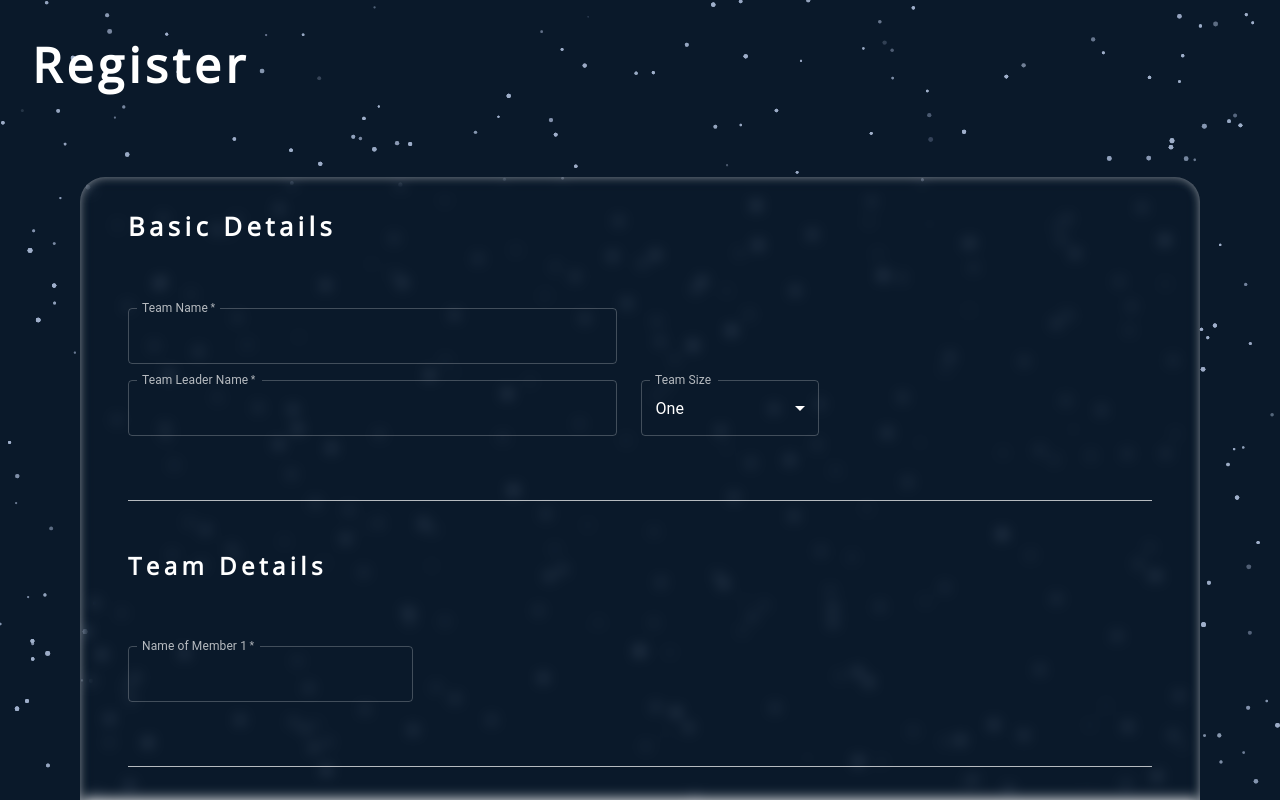
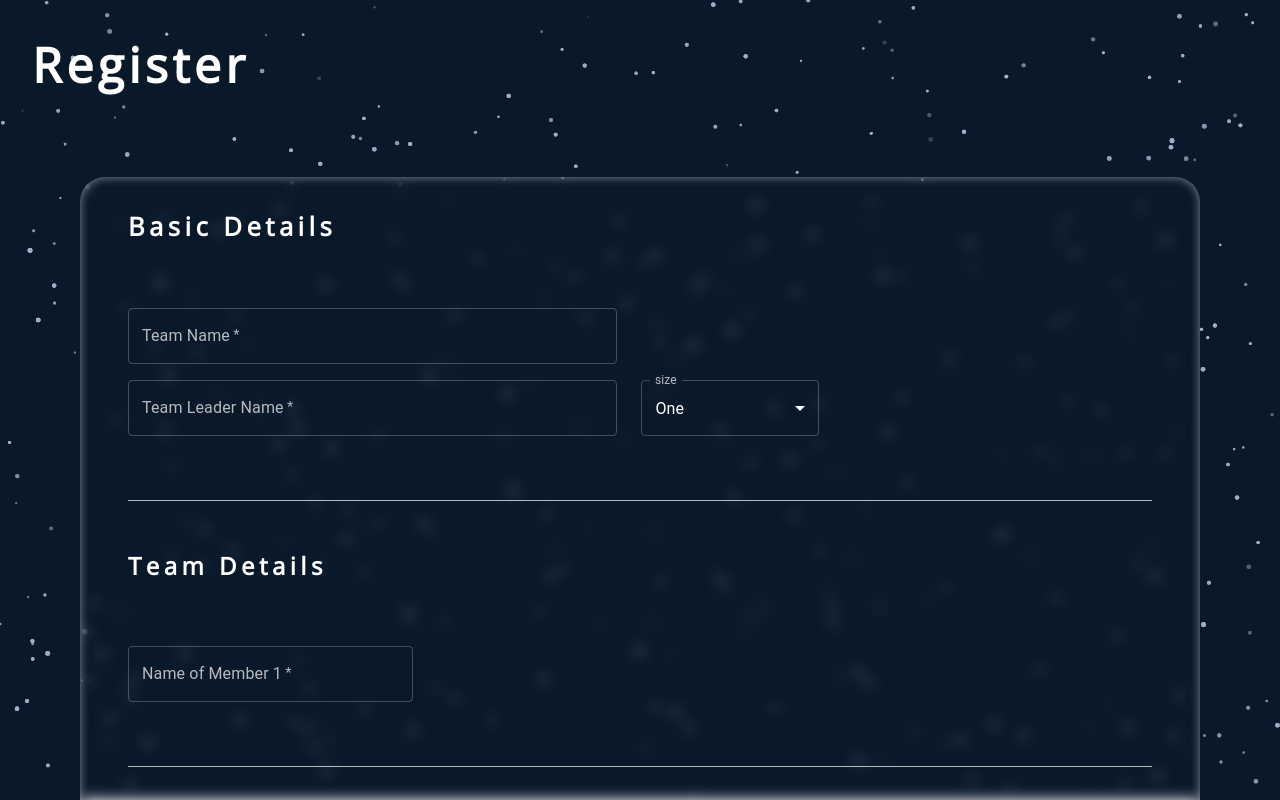
Before and after one commit to rakzool/d2d_frontend, a React (Create React App) app: page /register in a window 1280 px wide. Shown: the top 800 px of the page. Built offline with nearby package versions, Linux system fonts and the light colour scheme; a web font is replaced by a local one.

Commit message:
Register component Update

```diff
--- a/public/index.html
+++ b/public/index.html
@@ -10,34 +10,14 @@
       content="Web site created using create-react-app"
     />
     <link rel="apple-touch-icon" href="%PUBLIC_URL%/logo192.png" />
-    <!--
-      manifest.json provides metadata used when your web app is installed on a
-      user's mobile device or desktop. See https://developers.google.com/web/fundamentals/web-app-manifest/
-    -->
+
     <link rel="manifest" href="%PUBLIC_URL%/manifest.json" />
-    <!--
-      Notice the use of %PUBLIC_URL% in the tags above.
-      It will be replaced with the URL of the `public` folder during the build.
-      Only files inside the `public` folder can be referenced from the HTML.
 
-      Unlike "/favicon.ico" or "favicon.ico", "%PUBLIC_URL%/favicon.ico" will
-      work correctly both with client-side routing and a non-root public URL.
-      Learn how to configure a non-root public URL by running `npm run build`.
-    -->
-    <title>React App</title>
+    <title>Dare2dev</title>
   </head>
   <body>
     <noscript>You need to enable JavaScript to run this app.</noscript>
     <div id="root"></div>
-    <!--
-      This HTML file is a template.
-      If you open it directly in the browser, you will see an empty page.
 
-      You can add webfonts, meta tags, or analytics to this file.
-      The build step will place the bundled scripts into the <body> tag.
-
-      To begin the development, run `npm start` or `yarn start`.
-      To create a production bundle, use `npm run build` or `yarn build`.
-    -->
   </body>
 </html>
--- a/src/pages/LoginPage/loginPageDialog.component.jsx
+++ b/src/pages/LoginPage/loginPageDialog.component.jsx
@@ -38,7 +38,7 @@ export default function LoginPageDialog() {
   const handelSubmit = (event) => {
     event.preventDefault();
     console.log(user);
-    userLogin(user.email,user.password);
+    userLogin(user.email, user.password);
     setUser({
       email: "",
       password: "",
@@ -125,7 +125,7 @@ export default function LoginPageDialog() {
         </form>
 
         <div className={Styles.RegisterArea}>
-          Don't have an account ?{" "}
+          Don't have an account ?
           <span>
             <Link to="/register">Register Here</Link>
           </span>
--- a/src/pages/RegisterPage/RegisterPage.component.jsx
+++ b/src/pages/RegisterPage/RegisterPage.component.jsx
@@ -6,7 +6,6 @@ import TextField from "@mui/material/TextField";
 import MenuItem from "@mui/material/MenuItem";
 import Box from "@mui/material/Box";
 import { Button } from "@mui/material";
-
 
 export default function RegisterPage() {
   const teamSize = [
@@ -27,20 +26,23 @@ export default function RegisterPage() {
       label: "Four",
     },
   ];
+const [tSize,settSize] = useState(1);
 
-  const [teamdata, setTeamData] = useState({
+  const [credentials, setCredentials] = useState({
+    userName: "",
+    password: "",
+    size: "",
+    data: {
       teamName: "",
       teamLead: "",
-    data: {
-      teamSize: 1,
-      memberOne: "",
-      memberTwo: "",
-      memberThree: "",
-      memberFour: "",
+      member1: "",
+      member2: "",
+      member3: "",
+      member4: "",
     },
   });
 
-  let fields = new Array(teamdata.data.teamSize).fill("").map((_, i) => i + 1);
+  let fields = new Array(tSize).fill("").map((_, i) => i + 1);
 
   const darkTheme = createTheme({
     palette: {
@@ -48,15 +50,46 @@ export default function RegisterPage() {
     },
   });
 
+  const handleSizeChange = (event) =>{
+    const {value,name} = event.target;
+    setCredentials({...credentials, [name] : value.toString()});
+    settSize(value);
+  }
+
   const handleTeamChange = (event) => {
-    const value = event.target.value;
-    setTeamData({
+    const { value, name } = event.target;
+
+    setCredentials({
+      ...credentials,
+      data: { ...credentials.data, [name]: value },
+    });
+  };
+
+  const handleDataChange = (event) => {
+    const { value, name } = event.target;
+    setCredentials({ ...credentials, [name]: value });
+  };
+
+  const handleSubmit = (event) => {
+    event.preventDefault();
+
+
+    console.log(credentials);
+
+    setCredentials({
+      userName: "",
+      password: "",
+      size: "",
       data: {
-        teamSize: value,
+        teamName: "",
+        teamLead: "",
+        teamSize: "",
+        member1: "",
+        member2: "",
+        member3: "",
+        member4: "",
       },
     });
-
-
   };
   return (
     <div className={Classes.DivWrapper}>
@@ -66,30 +99,35 @@ export default function RegisterPage() {
       <div>
         <h1>Register</h1>
         <div className={Classes.formWrapper}>
-          <form>
+          <form onSubmit={handleSubmit}>
             <ThemeProvider theme={darkTheme}>
               <h1>Basic Details</h1>
               <Box>
                 <TextField
                   required
                   label="Team Name"
-                  defaultValue="   "
-                  sx={{ mr: 3, mt:2  }}
+                  name="teamName"
+                  value={credentials.data.teamName}
+                  onChange={handleTeamChange}
+                  sx={{ mr: 3, mt: 2 }}
                   className={Classes.InnerField}
                 />
                 <TextField
                   required
                   label="Team Leader Name"
-                  defaultValue="   "
-                  sx={{ mr: 3,mt:2 }}
+                  name="teamLead"
+                  onChange={handleTeamChange}
+                  value={credentials.data.teamLead}
+                  sx={{ mr: 3, mt: 2 }}
                   className={Classes.InnerField}
                 />
                 <TextField
                   select
-                  label="Team Size"
-                  value={teamdata.data.teamSize}
-                  onChange={handleTeamChange}
-                  sx={{ mr: 3,mt:2 }}
+                  label="size"
+                  value={tSize}
+                  name="size"
+                  onChange={handleSizeChange}
+                  sx={{ mr: 3, mt: 2 }}
                   className={Classes.SelectField}
                 >
                   {teamSize.map((ele, index) => {
@@ -102,16 +140,17 @@ export default function RegisterPage() {
                 </TextField>
 
                 <div className={Classes.dynamicFields}>
-
                   <h1>Team Details</h1>
-                  <div >
+                  <div>
                     {fields.map((ele) => {
                       return (
                         <TextField
                           required
                           label={`Name of Member ${ele}`}
-                        defaultValue="   "
-                        sx={{ mr: 4,mt:2, width: "32ch" }}
+                          name={`member${ele}`}
+                          value={credentials.data[`member${ele}`]}
+                          onChange={handleTeamChange}
+                          sx={{ mr: 4, mt: 2, width: "32ch" }}
                           key={ele}
                         />
                       );
@@ -121,13 +160,32 @@ export default function RegisterPage() {
                 <div className={Classes.loginArea}>
                   <h1>Account Credentials</h1>
                   <div className={Classes.userInfo}>
-                    <TextField label = "User Name"   sx={{mt:3 }} className={Classes.UserFields}/>
-                    <TextField type="password" label = "Password"   sx={{mt:3 }} className={Classes.UserFields}/>
-                    <TextField type="password" label = "Confirm Password"  sx={{mt:3 }} className={Classes.UserFields}/>
+                    <TextField
+                      label="User Name"
+                      name="userName"
+                      onChange={handleDataChange}
+                      value={credentials.userName}
+                      sx={{ mt: 3 }}
+                      className={Classes.UserFields}
+                    />
+                    <TextField
+                      type="password"
+                      label="Password"
+                      name="password"
+                      value={credentials.password}
+                      onChange={handleDataChange}
+                      sx={{ mt: 3 }}
+                      className={Classes.UserFields}
+                    />
+                    <TextField
+                      type="password"
+                      label="Confirm Password"
+                      sx={{ mt: 3 }}
+                      className={Classes.UserFields}
+                    />
                   </div>
                 </div>
               </Box>
-
             </ThemeProvider>
             <div className={Classes.submitArea}>
               <Button
@@ -137,16 +195,15 @@ export default function RegisterPage() {
                   borderRadius: "5px",
                   padding: "5px 25px",
                   color: "white",
-                  fontSize : "1.2rem",
-                  letterSpacing : "2px",
-                  textTransform : "initial"
+                  fontSize: "1.2rem",
+                  letterSpacing: "2px",
+                  textTransform: "initial",
                 }}
                 type="submit"
               >
                 Submit
               </Button>
             </div>
-
           </form>
         </div>
       </div>
```
Lines whose indentation alone changed are shown as unchanged.
